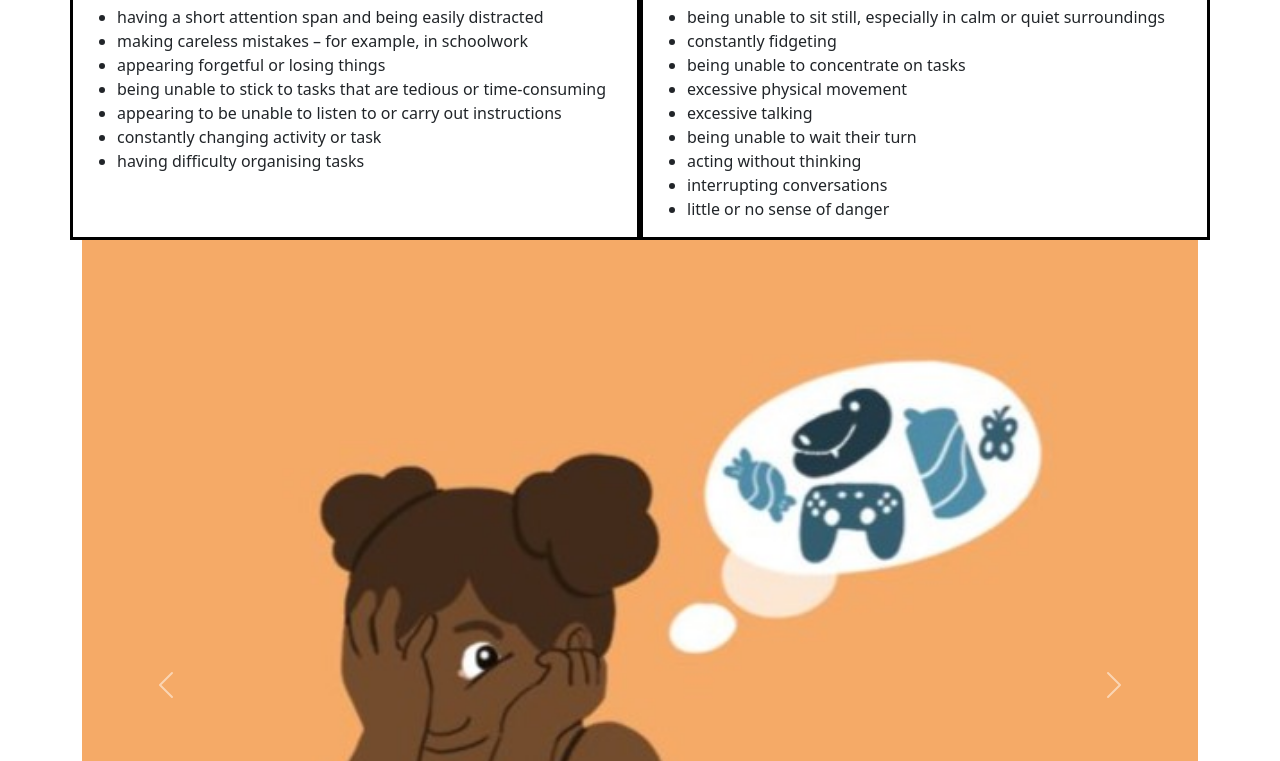
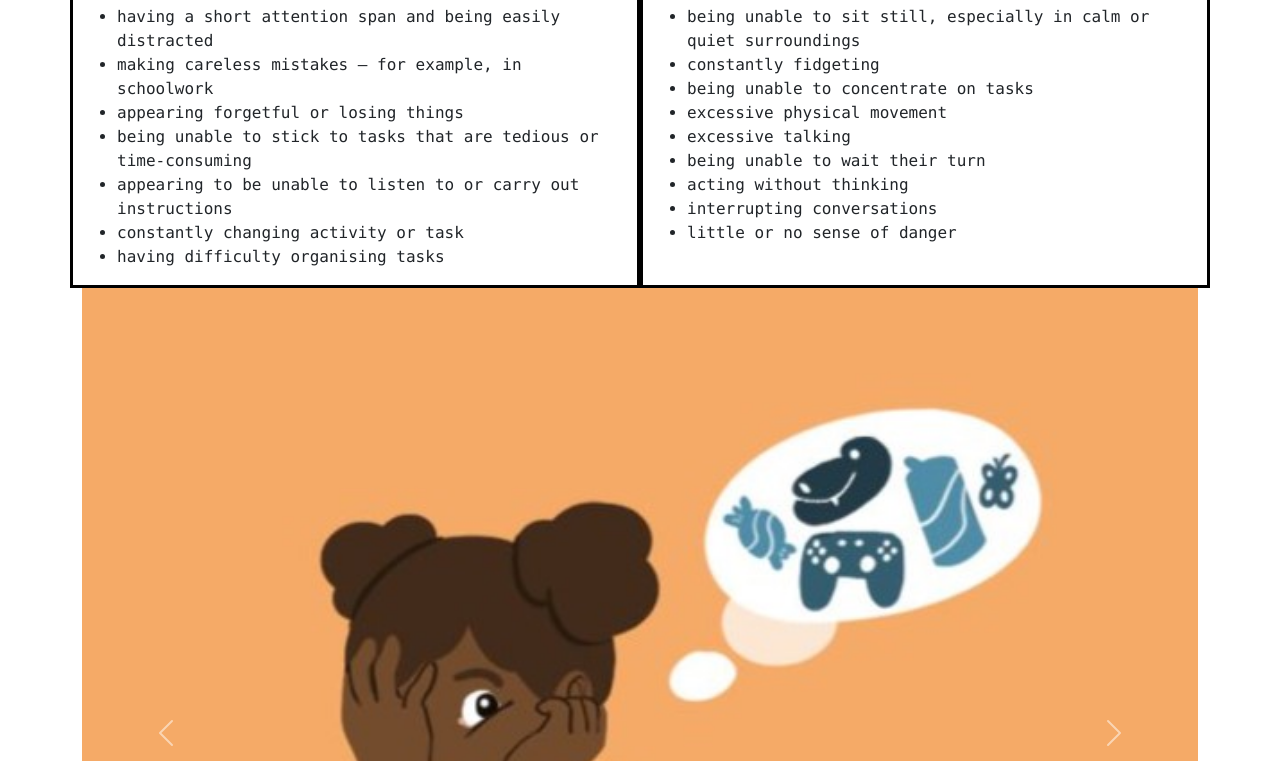
Before and after one commit to snivy3636/snivy3636.github.io, a plain HTML site: page page2.html in a window 1280 px wide. Shown: the part 192-953 px from the top of the page. Drawn offline with nearby package versions, Linux system fonts and the light colour scheme.

Commit message:
Update page2.html

```diff
--- a/page2.html
+++ b/page2.html
@@ -8,6 +8,11 @@
     <!-- CSS only -->
 <link href="https://cdn.jsdelivr.net/npm/bootstrap@5.2.3/dist/css/bootstrap.min.css" rel="stylesheet" integrity="sha384-rbsA2VBKQhggwzxH7pPCaAqO46MgnOM80zW1RWuH61DGLwZJEdK2Kadq2F9CUG65" crossorigin="anonymous">
   <style>
+
+    * {
+        font-family: "Lucida Console", "Courier New", monospace;
+    }
+
     .box {
       border: 3px solid black;
     }
```
